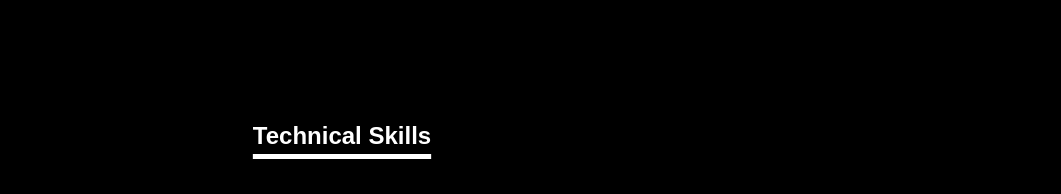
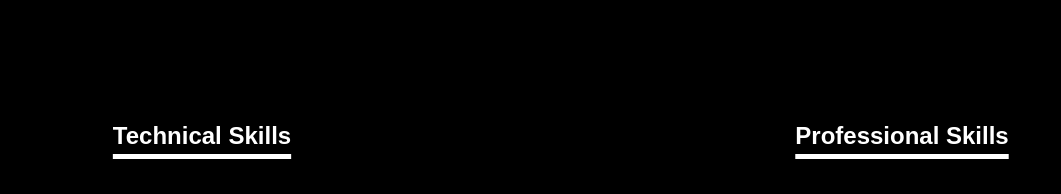
Before and after one commit to sahay1503/Portfolio, a plain HTML site: page index.html in a window 1280 px wide. Shown: the part 2371-2565 px from the top of the page, without its empty margins (78-1139 px from the left). Drawn offline with nearby package versions, Linux system fonts and the light colour scheme.

Commit message:
Update stylesheet.css
 updated  flexbox in my skills section

```diff
--- a/stylesheet.css
+++ b/stylesheet.css
@@ -282,6 +282,12 @@ section {
     justify-content: space-between;
     align-items: flex-start;
     padding: 50px 0;
+}
+#technical-skills,
+#professional-skills {
+    flex: 1;
+    margin: 0 20px;
+    /* Adjust margin as needed */
 }
 
 
```
